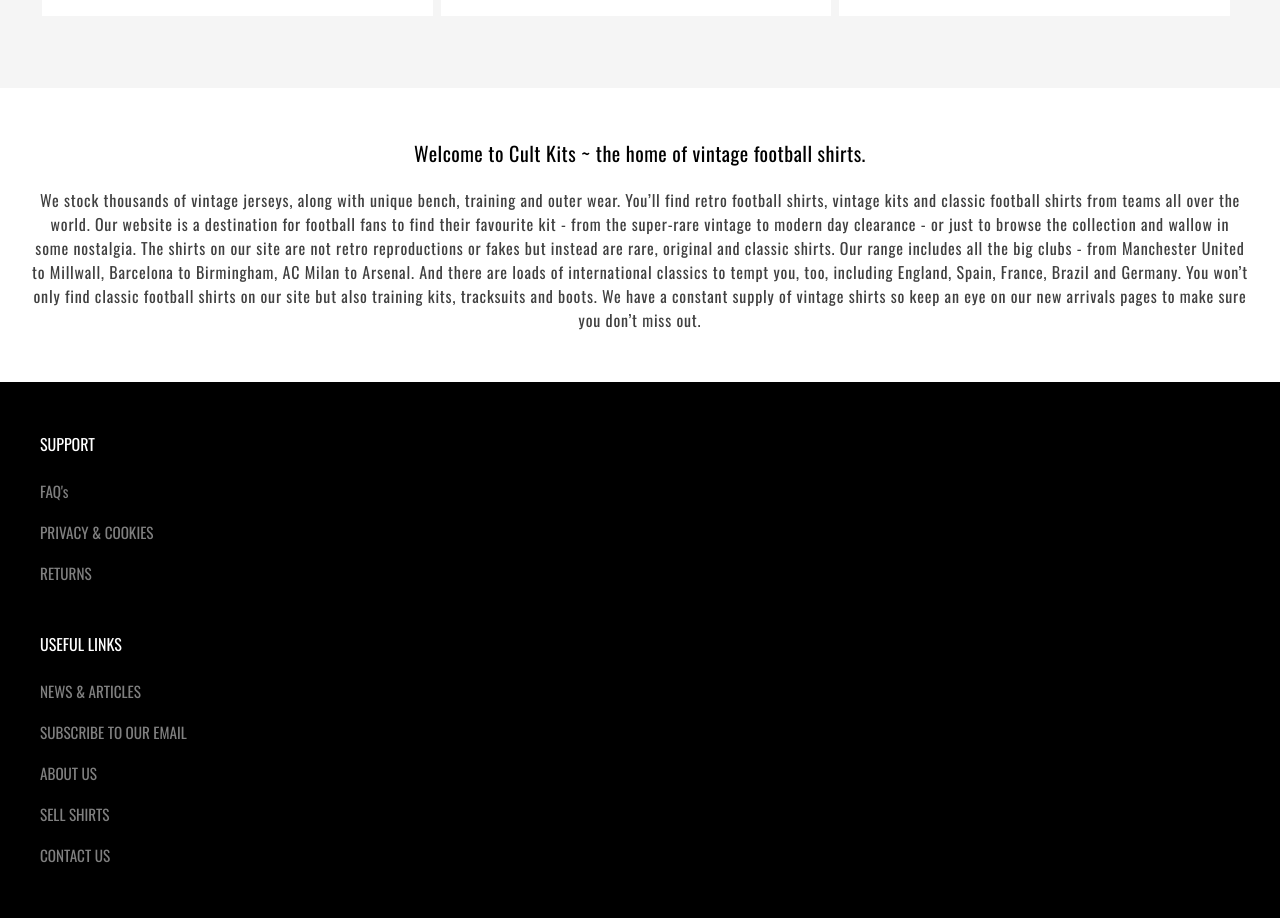
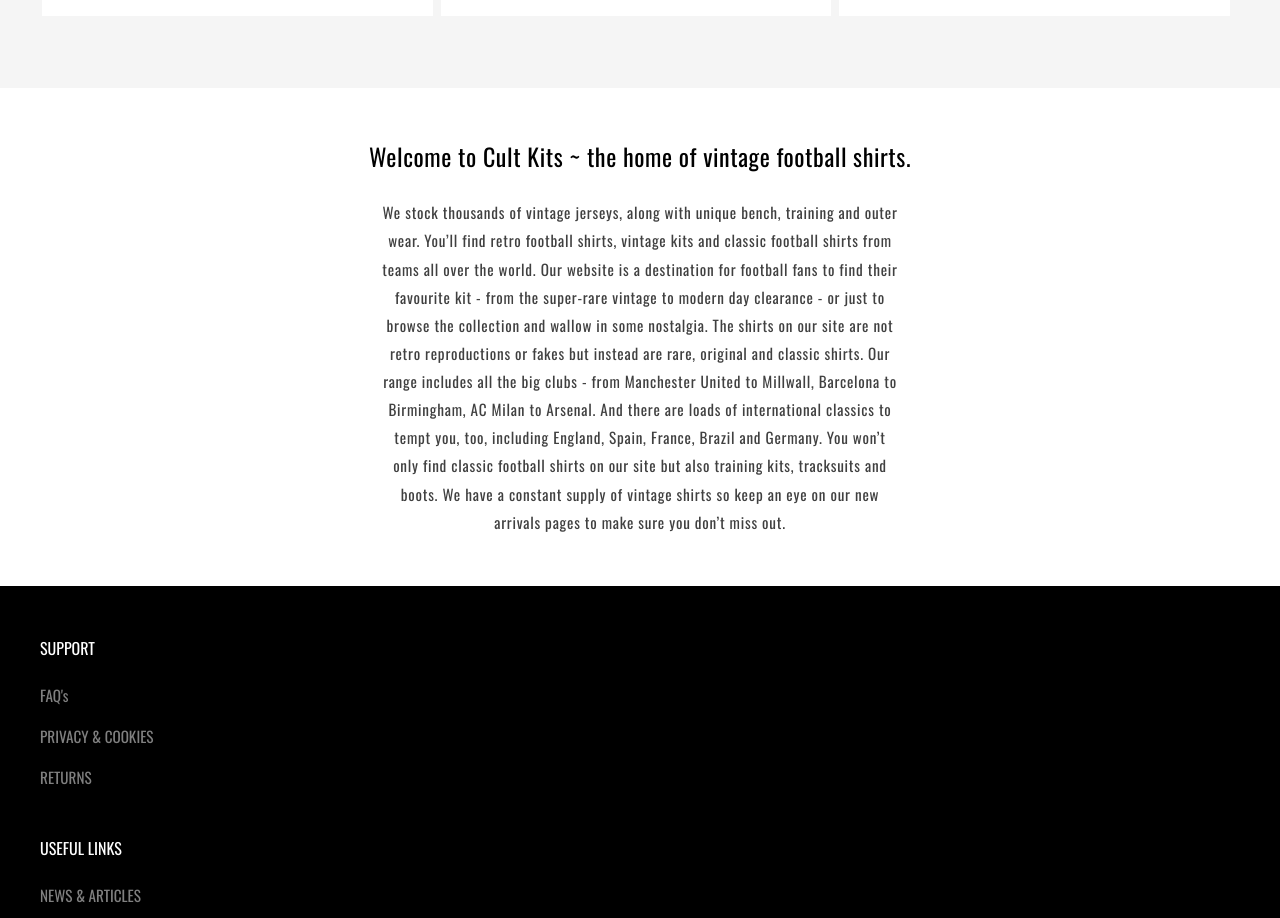
Before and after one commit to rcqx/cultkits, a React (Create React App) app: page / in a window 1280 px wide. Shown: the part 4000-4918 px from the top of the page. Built offline with nearby package versions, Linux system fonts and the light colour scheme; the HTML template or start-up script is replaced by a standard one.

Commit message:
Complete Welcome Component

```diff
--- a/src/components/Welcome.jsx
+++ b/src/components/Welcome.jsx
@@ -11,13 +11,29 @@
   font-weight: 400;
   letter-spacing: 0.025em;
   margin-bottom: 1em;
+
+  @media (min-width: 692px) {
+    font-size: 1.5em;
+  }
 `;
 
 const Description = styled.p`
   text-align: center;
-  line-height: 1.5em;
+  line-height: 1.85em;
   color: #404040;
   letter-spacing: 0.05em;
+  font-size: 0.9em;
+  padding: 0 0.25em;
+
+  @media (min-width: 692px) {
+    padding: 0 5em;
+  }
+
+  @media (min-width: 1024px) {
+    padding: 0 23em;
+    font-size: 0.95em;
+    line-height: 1.85em;
+  }
 `;
 
 const Welcome = () => (
```
